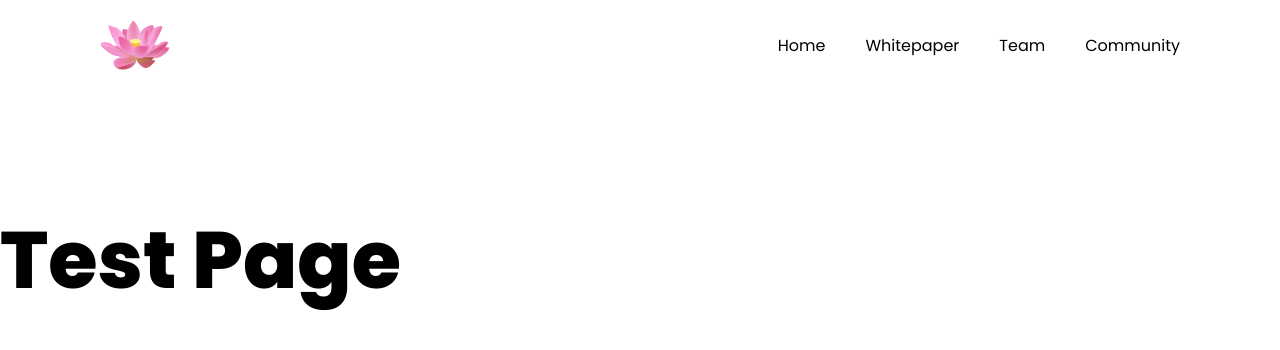
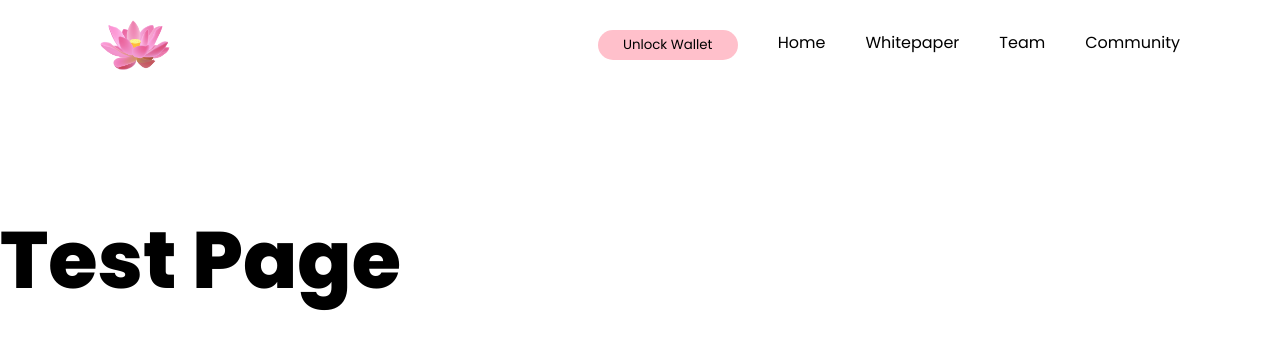
Before and after one commit to jaypolanco96/nftmint-nextjs, a Next.js app: page /test in a window 1280 px wide. Shown: the top 350 px of the page. Built offline with nearby package versions, Linux system fonts and the light colour scheme.

Commit message:
third  commit

```diff
--- a/layouts/main.js
+++ b/layouts/main.js
@@ -1,8 +1,41 @@
 import Link from "next/link";
 import Image from "next/image";
 import logo from "../images/lotus.png";
+import React, { useEffect } from "react";
 
 export default function Main() {
+  useEffect(() => {
+    if (typeof window.ethereum !== "undefined") {
+      console.log("MetaMask is installed!");
+      getAccount();
+    }
+    const ethereumButton = document.querySelector(".enableEthereumButton");
+    const walletnumber = document.getElementById("walletnumber");
+
+    ethereumButton.addEventListener("click", () => {
+      getAccount();
+    });
+
+    async function getAccount() {
+      const ethereum = window.ethereum;
+      const accounts = await ethereum.request({
+        method: "eth_requestAccounts",
+      });
+      const account = accounts[0];
+      walletnumber.innerHTML =
+        account[0] +
+        account[1] +
+        account[2] +
+        account[3] +
+        account[4] +
+        account[5] +
+        "..." +
+        account[38] +
+        account[39] +
+        account[40] +
+        account[41];
+    }
+  }, []);
   return (
     <div>
       <section>
@@ -16,7 +49,15 @@ export default function Main() {
               width={70}
             />
           </Link>
+
           <ul>
+            <li>
+              <Link href="/">
+                <button id="unlockbutton" className="enableEthereumButton">
+                  <span id="walletnumber">Unlock Wallet</span>
+                </button>
+              </Link>
+            </li>
             <li>
               <Link href="/">Home</Link>
             </li>
--- a/styles/globals.css
+++ b/styles/globals.css
@@ -32,6 +32,23 @@ header {
   display: flex;
   justify-content: space-between;
   align-items: center;
+}
+
+#unlockbutton {
+  height: 30px;
+  width: 140px;
+  color: #000;
+  background-color: #ffc0cb;
+  cursor: pointer;
+  border-radius: 25px;
+  border-style: none;
+}
+
+#unlockbutton:hover {
+  color: #4b4b4b;
+}
+#unlockbutton:hover {
+  color: #4b4b4b;
 }
 
 header ul {
```
